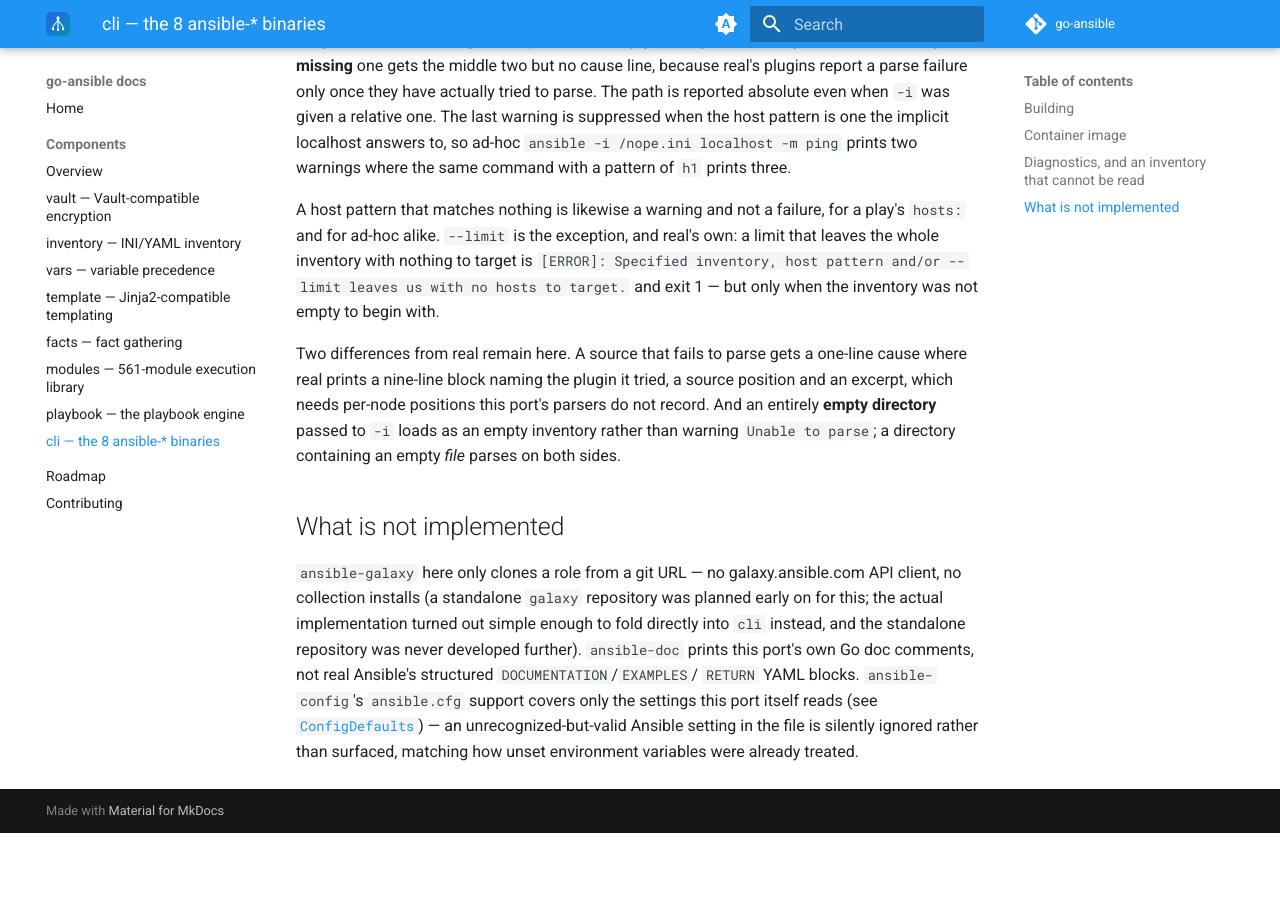
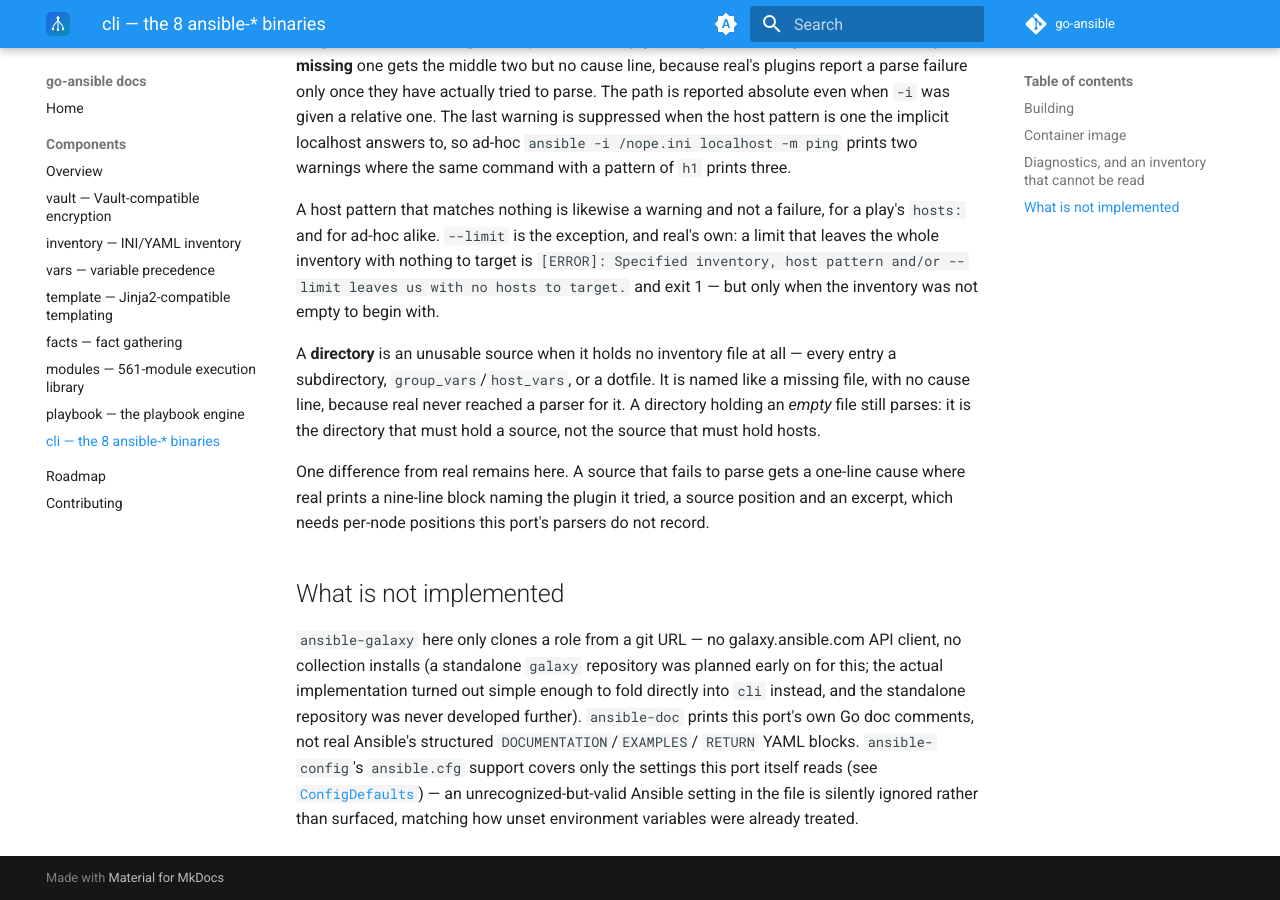
Before and after one commit to go-ansible/docs, an MkDocs documentation site: the page built from docs/components/cli.md, in a window 1280 px wide and 900 px high, scrolled down 2293 px. Built offline with MkDocs 1.6.1 and Material for MkDocs 9.7.7, drawn with Linux system fonts in a browser that asks for light colours; the version menu is left out; before the commit the page ends 3126 px from its top, so only the background shows below that.

Commit message:
Close the empty-directory gap the docs still named (#52)
inventory v0.15.0 and cli v0.68.0 shipped it: a directory holding no
inventory source is now reported rather than loaded as an empty
inventory. The docs still described it as an open difference from real,
which is a doc claiming a gap the code no longer has.

cli.md now states the rule instead, including the distinction that
makes it precise -- a directory holding an EMPTY FILE still parses,
because it is the directory that must hold a source, not the source
that must hold hosts -- and is down to one remaining difference, the
structured parse block.

inventory.md documents ErrNoSources and why it is a distinct sentinel.

Co-authored-by: Claude Opus 5 <noreply@anthropic.com>

```diff
--- a/docs/components/cli.md
+++ b/docs/components/cli.md
@@ -93,12 +93,16 @@ real's own: a limit that leaves the whole inventory with nothing to target is
 hosts to target.` and exit 1 — but only when the inventory was not empty to
 begin with.
 
-Two differences from real remain here. A source that fails to parse gets a
+A **directory** is an unusable source when it holds no inventory file at all —
+every entry a subdirectory, `group_vars`/`host_vars`, or a dotfile. It is
+named like a missing file, with no cause line, because real never reached a
+parser for it. A directory holding an *empty* file still parses: it is the
+directory that must hold a source, not the source that must hold hosts.
+
+One difference from real remains here. A source that fails to parse gets a
 one-line cause where real prints a nine-line block naming the plugin it tried,
 a source position and an excerpt, which needs per-node positions this port's
-parsers do not record. And an entirely **empty directory** passed to `-i`
-loads as an empty inventory rather than warning `Unable to parse`; a directory
-containing an empty *file* parses on both sides.
+parsers do not record.
 
 ## What is not implemented
 
```
Also changed, not shown: docs/components/inventory.md (+7 -0 lines).
